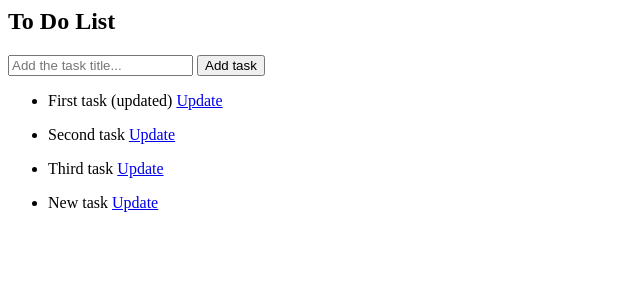
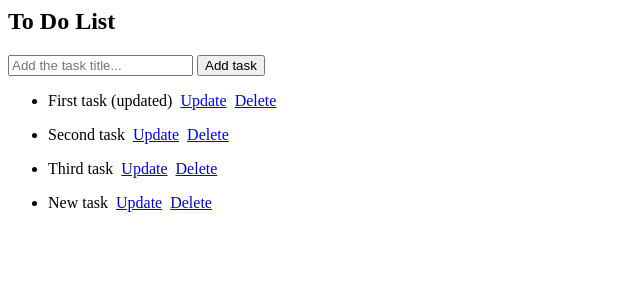
Before and after one commit to israel-cruz/simple-todo-app, a Django app: page / in a window 1280 px wide. Shown: the top 300 px of the page, without its empty margins (0-640 px from the left). Run offline with Django 3.2, Linux system fonts and the light colour scheme; data comes from the database, SQL or seed files in the repository; both versions use the stored data as it was after the commit.

Commit message:
Delete task

```diff
--- a/todo/tasks/templates/tasks/tasks.html
+++ b/todo/tasks/templates/tasks/tasks.html
@@ -11,7 +11,9 @@
     <div>
         <ul>
             <li>
-                {{t}} <a href="{% url 'update_task' t.id%}">Update</a>
+                {{t}}&nbsp;
+                <a href="{% url 'update_task' t.id %}">Update</a>&nbsp;
+                <a href="{% url 'delete_task' t.id %}">Delete</a>
             </li>
         </ul>
     </div>
--- a/todo/tasks/urls.py
+++ b/todo/tasks/urls.py
@@ -4,4 +4,5 @@ from . import views
 urlpatterns = [
     path('', views.index, name="list"),
     path('update_task/<int:pk>/', views.update_task, name="update_task"),
+    path('delete_task/<int:pk>/', views.delete_task, name="delete_task"),
 ]
--- a/todo/tasks/views.py
+++ b/todo/tasks/views.py
@@ -32,7 +32,20 @@ def update_task(request, pk): #primary key
             return redirect('/')
 
     context = {
-        'form':form
+        'form':form,
     }
 
     return render(request, "tasks/update_task.html", context)
+
+def delete_task(request, pk): #primary key
+    task = Task.objects.get(id=pk)
+
+    if request.method == "POST":
+        task.delete()
+        return redirect('/')
+
+    context = {
+        'task':task,
+    }
+
+    return render(request, "tasks/delete_task.html", context)
```
Also changed, not shown: todo/tasks/templates/tasks/delete_task.html (added, +9 -0 lines), todo/db.sqlite3.
